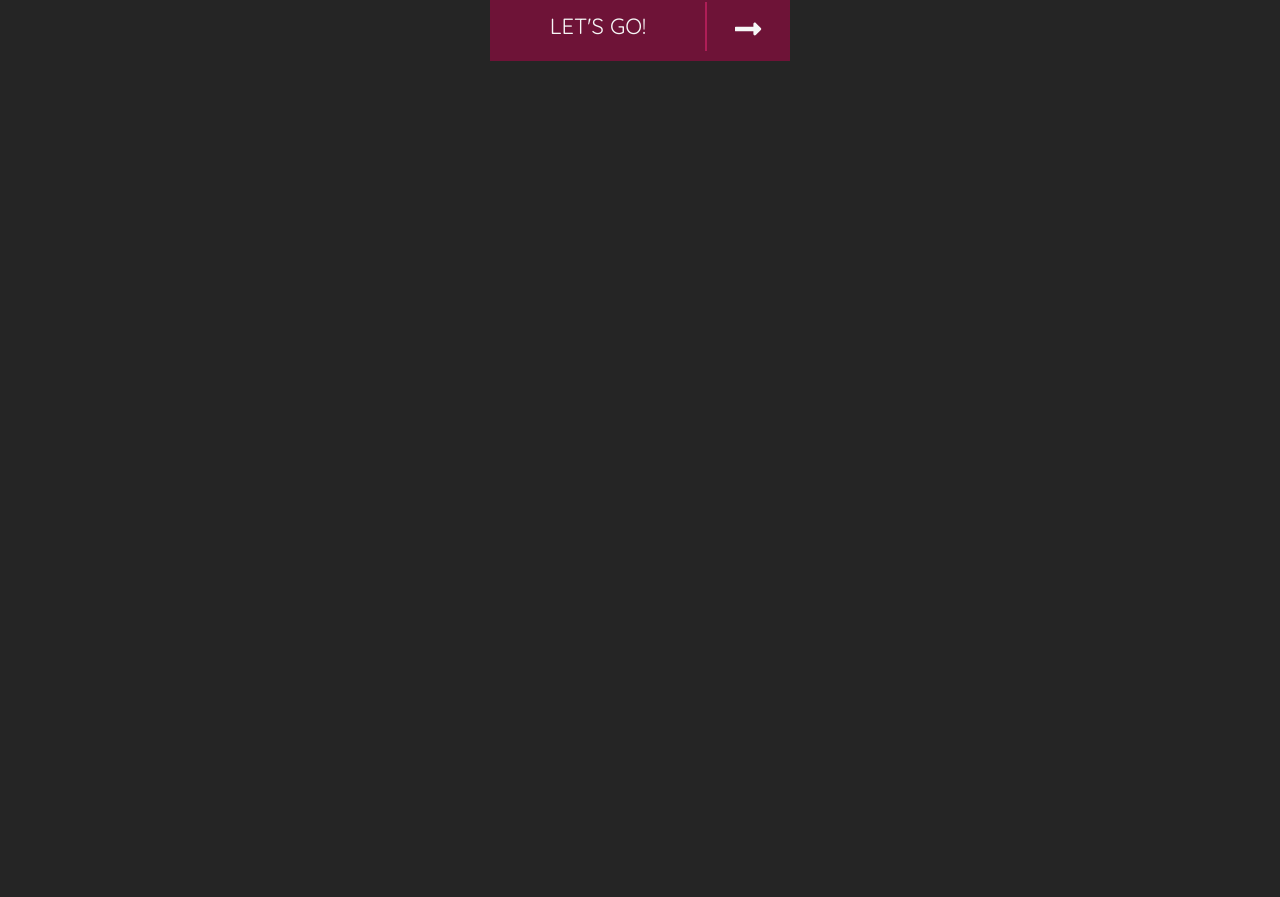
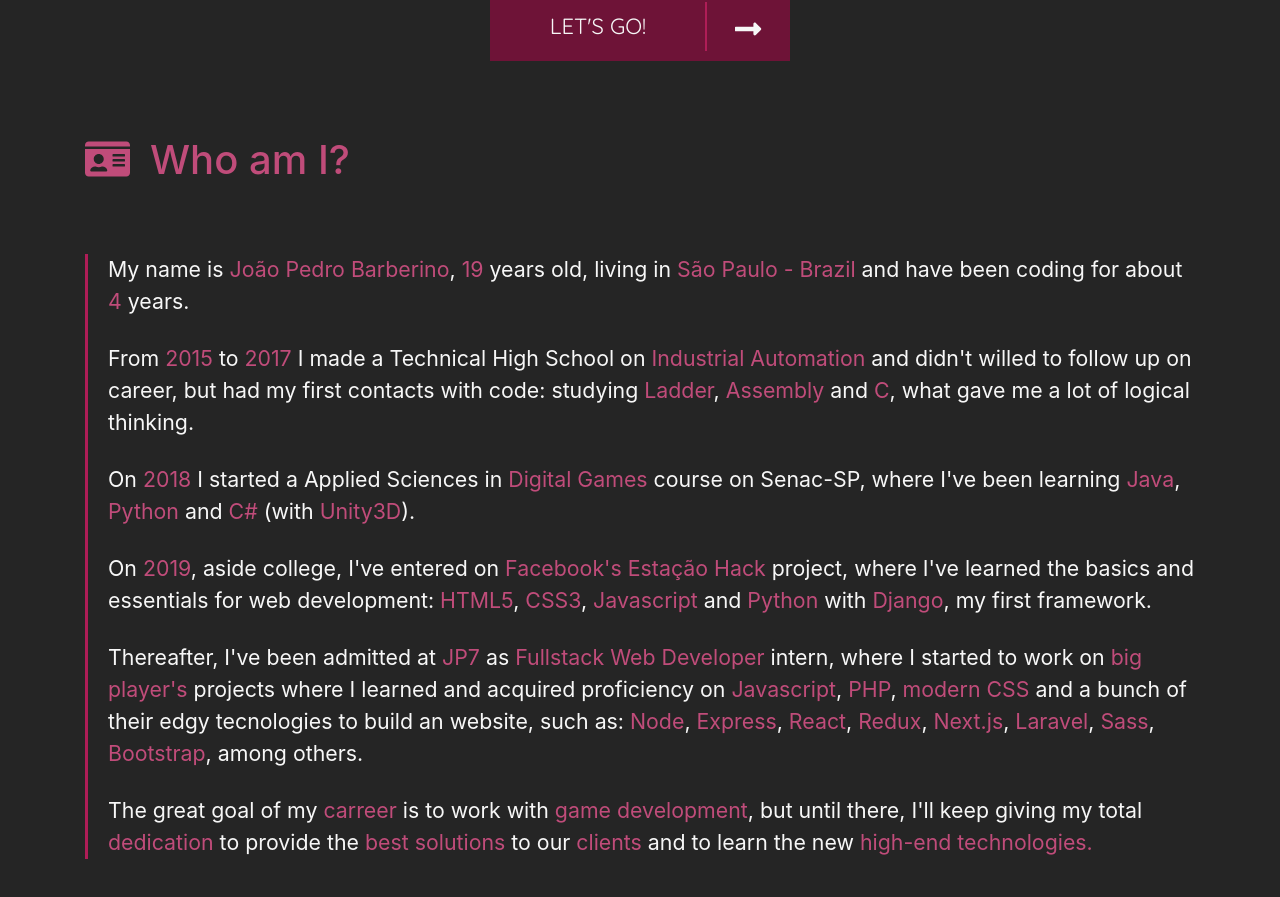
Before and after one commit to joaopbarberino/portfolio, a React (Create React App) app: page / in a window 1280 px wide. Shown: the part 691-1588 px from the top of the page. Built offline with nearby package versions, Linux system fonts and the light colour scheme.

Commit message:
Create Who section and some refectors

```diff
--- a/package.json
+++ b/package.json
@@ -1,4 +1,5 @@
 {
+  "homepage": "https://joaopbarberino.github.io/portfolio",
   "name": "portfolio",
   "version": "0.1.0",
   "private": true,
@@ -9,6 +10,7 @@
     "@testing-library/jest-dom": "^4.2.4",
     "@testing-library/react": "^9.3.2",
     "@testing-library/user-event": "^7.1.2",
+    "gh-pages": "^2.2.0",
     "node-sass": "^4.13.1",
     "react": "^16.13.1",
     "react-dom": "^16.13.1",
@@ -21,7 +23,9 @@
     "start": "react-scripts start",
     "build": "react-scripts build",
     "test": "react-scripts test",
-    "eject": "react-scripts eject"
+    "eject": "react-scripts eject",
+    "predeploy": "npm run build",
+    "deploy": "gh-pages -d build"
   },
   "eslintConfig": {
     "extends": "react-app"
--- a/src/App.js
+++ b/src/App.js
@@ -7,10 +7,15 @@ import Header from './components/Header';
 import { AppProvider } from './components/AppContext';
 
 import Home from './sections/Home';
+import Who from './sections/Who';
 
 const StyledBody = styled.div`
   background-color: ${colors.dark};
   height: 200vh;
+
+  p span {
+    color: ${colors.lightPink};
+  }
 `;
 
 function App() {
@@ -41,6 +46,7 @@ function App() {
       <StyledBody>
         <Header />
         <Home />
+        <Who />
       </StyledBody>
     </AppProvider>
   );
--- a/src/helpers/data.json
+++ b/src/helpers/data.json
@@ -25,6 +25,17 @@
                 "Learn more about me and my work here."
             ],
             "button": "Let's go!"
+        },
+        "who": {
+            "title": "Who am I?",
+            "text": [
+                "My name is <span>João Pedro Barberino</span>, <span>19</span> years old, living in <span>São Paulo - Brazil</span> and have been coding for about <span>4</span> years.",
+                "From <span>2015</span> to <span>2017</span> I made a Technical High School on <span>Industrial Automation</span> and didn't willed to follow up on career, but had my first contacts with code: studying <span>Ladder</span>, <span>Assembly</span> and <span>C</span>, what gave me a lot of logical thinking.",
+                "On <span>2018</span> I started a Applied Sciences in <span>Digital Games</span> course on Senac-SP, where I've been learning <span>Java</span>, <span>Python</span> and <span>C#</span> (with <span>Unity3D</span>).",
+                "On <span>2019</span>, aside college, I've entered on <span>Facebook's Estação Hack</span> project, where I've learned the basics and essentials for web development: <span>HTML5</span>, <span>CSS3</span>, <span>Javascript</span> and <span>Python</span> with <span>Django</span>, my first framework.",
+                "Thereafter, I've been admitted at <span>JP7</span> as <span>Fullstack Web Developer</span> intern, where I started to work on <span>big player's</span> projects where I learned and acquired proficiency on <span>Javascript</span>, <span>PHP</span>, <span>modern CSS</span> and a bunch of their edgy tecnologies to build an website, such as: <span>Node</span>, <span>Express</span>, <span>React</span>, <span>Redux</span>, <span>Next.js</span>, <span>Laravel</span>, <span>Sass</span>, <span>Bootstrap</span>, among others.",
+                "The great goal of my <span>carreer</span> is to work with <span>game development</span>, but until there, I'll keep giving my total <span>dedication</span> to provide the <span>best solutions</span> to our <span>clients</span> and to learn the new <span>high-end technologies.</span>"
+            ]
         }
     },
     "pt": {
@@ -53,6 +64,17 @@
                 "Conheça mais de mim e do meu trabalho aqui."
             ],
             "button": "Vamos!"
+        },
+        "who": {
+            "title": "Quem sou eu?",
+            "text": [
+                "Meu nome é <span>João Pedro Barberino</span>, tenho <span>19</span> anos, vivo em <span>São Paulo - Brasil</span> e programo há mais ou menos <span>4</span> anos.",
+                "De <span>2015</span> a <span>2017</span> fiz um Ensino Médio e Técnico em <span>Automação Industrial</span> e não quis seguir na carreira,  mas tive meus primeiros contatos com programação: estudando <span>Ladder</span>, <span>Assembly</span> e <span>C</span>, o que me deu muito conhecimento lógico.",
+                "Em <span>2018</span> entrei, e estou, num curso superior de Tecnologia em <span>Jogos Digitais</span> no Senac-SP, onde tenho aprendido <span>Java</span>, <span>Python</span> e <span>C#</span> (com <span>Unity3D</span>).",
+                "Em <span>2019</span>, paralelamente à faculdade, entrei no projeto <span>Estação Hack</span>, do <span>Facebook</span>, onde aprendi o básico e essencial da programação para web: <span>HTML5</span>, <span>CSS3</span>, <span>Javascript</span> e <span>Python</span> com <span>Django</span>, meu primeiro framework.",
+                "Logo em seguida, fui admitido na <span>JP7</span> como estágiario em <span>Desenvolvimento Fullstack pra Web</span>, onde comecei a trabalhar em projetos de <span>grandes clientes</span> e aprendi e adquiri proeficiência sobre <span>Javascript</span>, <span>PHP</span>, <span>CSS moderno</span> e várias de suas tecnologias de ponta para se construir um site, como: <span>Node</span>, <span>Express</span>, <span>React</span>, <span>Redux</span>, <span>Next.js</span>, <span>Laravel</span>, <span>Sass</span>, <span>Bootstrap</span>, entre outros.",
+                "O grande foco da minha <span>carreira</span> é trabalhar com <span>desenvolvimento de jogos</span>, mas até lá, continuarei dando minha total <span>dedicação</span> para proporcionar as <span>melhores soluções</span> para nossos <span>clientes</span> e aprender as mais <span>recentes tecnologias.</span>"
+            ]
         }
     }
 }
--- a/src/sections/Home.js
+++ b/src/sections/Home.js
@@ -63,10 +63,6 @@ const StyledDescription = styled.div`
     p {
         margin: 0;
     }
-
-    span {
-        color: ${colors.lightPink};
-    }
 `;
 
 const Home = () => {
--- /dev/null
+++ b/src/sections/Who.js
@@ -0,0 +1,57 @@
+import React, { useContext } from 'react';
+import ReactHtmlParser from 'react-html-parser';
+import styled from 'styled-components';
+import AppContext from '../components/AppContext';
+import data from '../helpers/data.json';
+import { colors } from '../helpers/styles';
+import { Container } from 'reactstrap';
+import { FontAwesomeIcon } from '@fortawesome/react-fontawesome';
+import { faIdCard } from '@fortawesome/free-solid-svg-icons';
+
+const StyledWhoContainer = styled(Container)`
+    color: ${colors.light};
+
+    h1 {
+        color: ${colors.lightPink};
+    }
+    svg {
+        margin-right: 20px;
+        fill: ${colors.pink};
+    }
+`;
+
+const StyledText = styled.div`
+    border-left: 3px solid ${colors.pink};
+    padding-left: 20px;
+    margin-top: 70px;
+
+    p {
+        margin-bottom: 25px;
+        font-size: 16pt;
+    }
+`;
+
+const Who = () => {
+    const { language } = useContext(AppContext);
+
+    return (
+        <StyledWhoContainer id='who'>
+            <h1>
+                <FontAwesomeIcon icon={faIdCard} />{data[language].who.title}
+            </h1>
+            <StyledText>
+                {
+                    data[language].who.text.map((element, key) => {
+                        return (
+                            <p>
+                                {ReactHtmlParser(element)}
+                            </p>
+                        );
+                    })
+                }
+            </StyledText>
+        </StyledWhoContainer>
+    )
+}
+
+export default Who;
```
Also changed, not shown: 1 other file (tests, documents, lock files or other folders).
